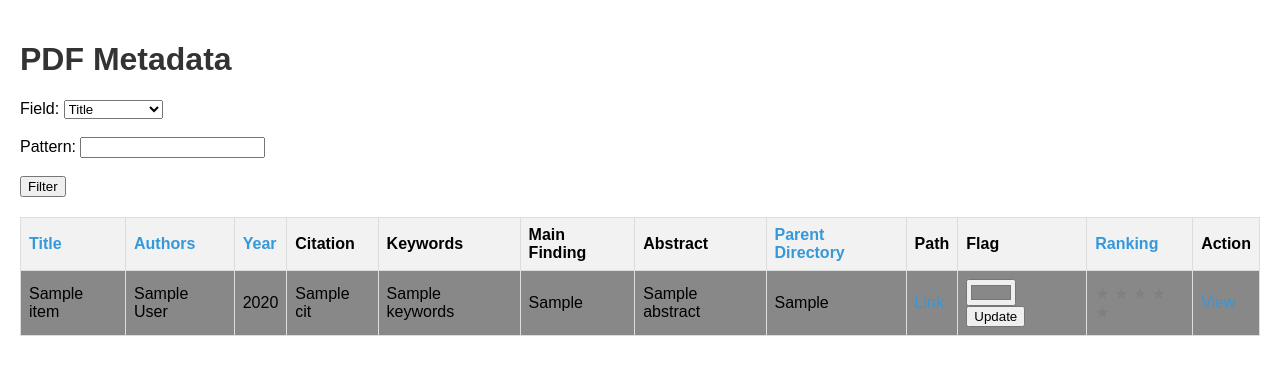
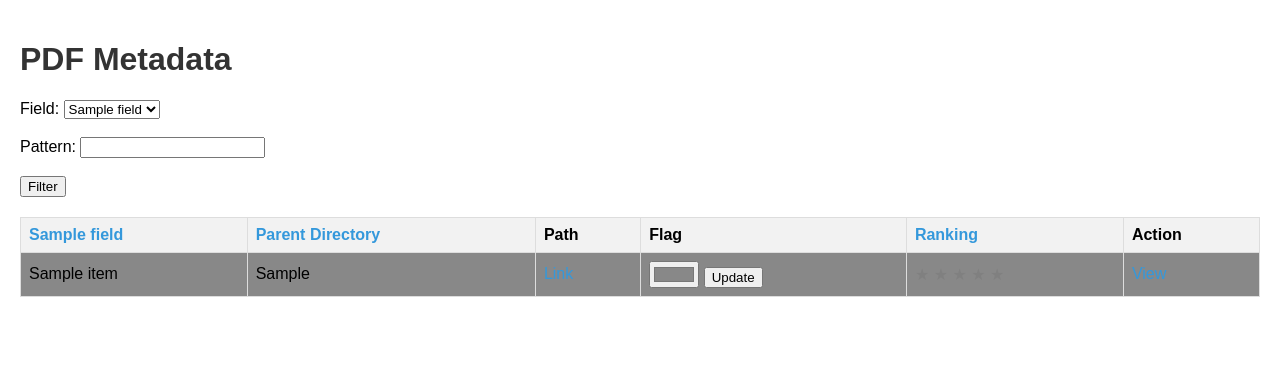
Before and after one commit to mlionello/MySciLibManager_via_OpenAI, a Flask app: template templates/index.html in a window 1280 px wide. Shown: the top 375 px of the page. Run offline with Flask 3, Linux system fonts and the light colour scheme; the template is opened without the code that fills it: most values are stand-ins (such as "Sample title", 1, 10 or a date in 2020); parts of the project's set-up code (start-up, migrations or seed data) failed here and were passed over.

Commit message:
html field and db dynamic

```diff
--- a/app.py
+++ b/app.py
@@ -1,6 +1,8 @@
 import sqlite3
 import webbrowser
 from flask import Flask, render_template, request, redirect, url_for, send_from_directory, abort
+
+from config import DB_LABELS
 from database import create_database_from_csv, query_metadata, get_metadata_by_id, filter_metadata, order_metadata, \
     update_color_flag, update_star_ranking, row_to_dict, get_db_connection, add_key_value
 import argparse
@@ -28,7 +30,6 @@ def add_parent_directory(metadata):
         item['parent_directory'] = parent_dir
     return metadata
 
-
 @app.route('/', methods=['GET', 'POST'])
 def index():
     order_by = request.args.get('order_by', 'id')
@@ -42,8 +43,11 @@ def index():
         metadata = order_metadata(order_by, order_dir, db_file)
 
     metadata = add_parent_directory(metadata)
+    static_fields = ['title', 'authors', 'year', 'cit', 'keywords', 'main_finding', 'abstract', 'path', 'color_flag',
+                     'ranking']
 
-    return render_template('index.html', metadata=metadata, order_by=order_by, order_dir=order_dir)
+    return render_template('index.html', metadata=metadata, order_by=order_by, order_dir=order_dir,
+                           static_fields=static_fields, db_labels=DB_LABELS)
 
 
 @app.route('/update_flag', methods=['POST'])
@@ -73,7 +77,11 @@ def view(metadata_id):
     metadata = get_metadata_by_id(metadata_id, db_file)
     if metadata is None:
         return "Metadata not found!", 404
-    return render_template('view.html', metadata=metadata)
+    # List of static fields that are known and should be handled explicitly
+    static_fields = ['title', 'authors', 'year', 'keywords', 'main_finding', 'abstract', 'path', 'id', 'color_flag',
+                     'ranking']
+
+    return render_template('view.html', metadata=metadata, static_fields=static_fields)
 
 
 if __name__ == '__main__':
--- a/templates/index.html
+++ b/templates/index.html
@@ -17,12 +17,9 @@
     <form method="POST">
         <label for="field">Field:</label>
         <select name="field" id="field">
-            <option value="title">Title</option>
-            <option value="authors">Authors</option>
-            <option value="year">Year</option>
-            <option value="keywords">Keywords</option>
-            <option value="main_finding">Main Finding</option>
-            <option value="abstract">Abstract</option>
+            {% for field in db_labels %}
+                <option value="{{ field }}">{{ field | capitalize }}</option>
+            {% endfor %}
         </select>
         <br><br>
         <label for="pattern">Pattern:</label>
@@ -33,13 +30,13 @@
     <table>
         <thead>
             <tr>
-                <th><a href="{{ url_for('index', order_by='title', order_dir='ASC' if order_by != 'title' else 'DESC') }}">Title</a></th>
-                <th><a href="{{ url_for('index', order_by='authors', order_dir='ASC' if order_by != 'authors' else 'DESC') }}">Authors</a></th>
-                <th><a href="{{ url_for('index', order_by='year', order_dir='ASC' if order_by != 'year' else 'DESC') }}">Year</a></th>
-                <th>Citation</th>
-                <th>Keywords</th>
-                <th>Main Finding</th>
-                <th>Abstract</th>
+                {% for field in db_labels %}
+                    <th>
+                        <a href="{{ url_for('index', order_by=field, order_dir='ASC' if order_by != field else 'DESC') }}">
+                            {{ field | capitalize }}
+                        </a>
+                    </th>
+                {% endfor %}
                 <th><a href="{{ url_for('index', order_by='parent_directory', order_dir='ASC' if order_by != 'parent_directory' else 'DESC') }}">Parent Directory</a></th>
                 <th>Path</th>
                 <th>Flag</th>
@@ -50,13 +47,9 @@
         <tbody>
             {% for item in metadata %}
                 <tr style="background-color: {{ item['color_flag'] }}">
-                    <td>{{ item['title'] }}</td>
-                    <td>{{ item['authors'] }}</td>
-                    <td>{{ item['year'] }}</td>
-                    <td>{{ item['cit'] }}</td>
-                    <td>{{ item['keywords'] }}</td>
-                    <td>{{ item['main_finding'] }}</td>
-                    <td>{{ item['abstract'] }}</td>
+                    {% for field in db_labels %}
+                        <td>{{ item[field] }}</td>
+                    {% endfor %}
                     <td>{{ item['parent_directory'] }}</td>
                     <td><a href="{{ url_for('serve_file', filename=item['path']) }}" target="_blank">Link</a></td>
                     <td>
```
Also changed, not shown: database.py (+24 -17 lines).
